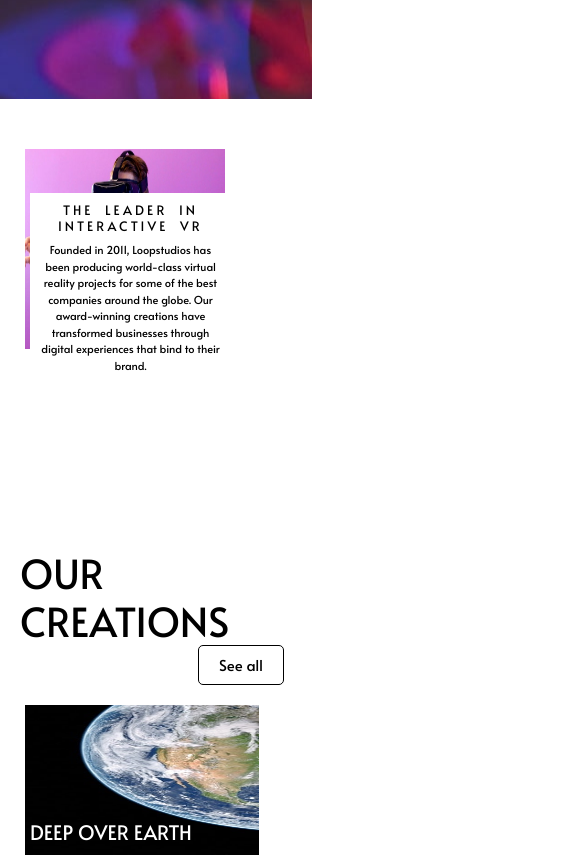
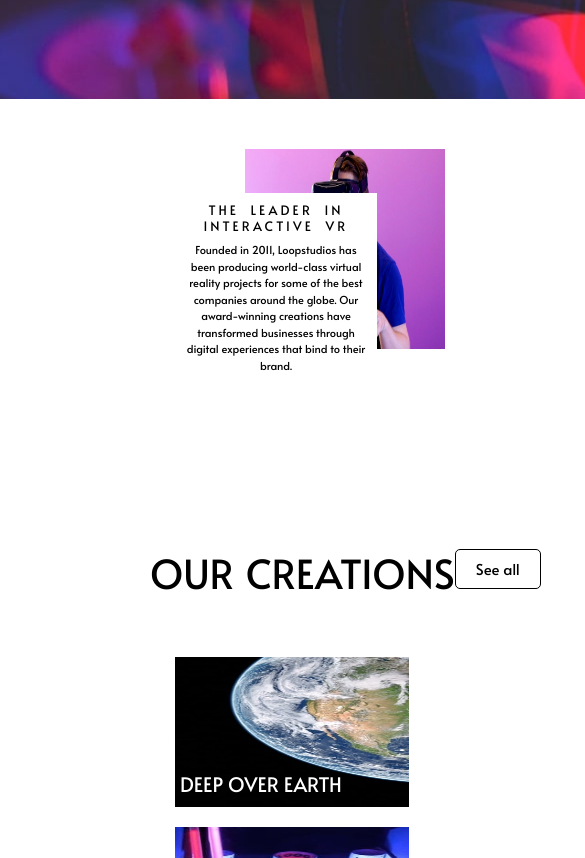
Before and after one commit to Surabhi2000/Loopstudios-Landing-Page, a plain HTML site: page index.html in a window 390 px wide. Shown: the part 407-1265 px from the top of the page, 585 px wide, since content can reach past the window. Drawn offline with nearby package versions, Linux system fonts and the light colour scheme.

Commit message:
Update style.css

```diff
--- a/style.css
+++ b/style.css
@@ -185,8 +185,9 @@ footer{
         max-width: fit-content;
         align-items: center;
         justify-content: center;
+        display: block;
         overflow-x: hidden;
-        width: 80vw;
+        width: max-content;
     }
 
     .heading{
@@ -218,11 +219,13 @@ footer{
     .section2 {
         height: fit-content;
         width: fit-content;
+        justify-content: center;
+        text-align: center;
+        display: block;
     }
 
     .section2 .img2{
         margin-top: -30px;
-        margin-left: -185px;
         height: 200px;
         width: 200px;
         position: relative;
@@ -231,7 +234,6 @@ footer{
     .section2 .content2{
         position: absolute;
         top: 600px;
-        left: 30px;
         height: inherit;
         padding: 10px 10px;
         justify-content: center;
@@ -250,7 +252,6 @@ footer{
 
     .section2 h1 {
         margin-top: 200px;
-        margin-left: -130px;
     }
 
     .container .row{
@@ -258,7 +259,6 @@ footer{
     }
 
     .ii{
-        margin-left: -150px;
         width: max-content;
     }
 
@@ -283,7 +283,6 @@ footer{
         font-size: 12px;
         margin: auto;
         width: initial;
-        margin-left: -60px;
     }
 
     .footer1 .align_left{
@@ -293,6 +292,5 @@ footer{
 
     .footer_ul{
         word-wrap: inherit;
-        margin-left: -60px;
     }
 }
```
